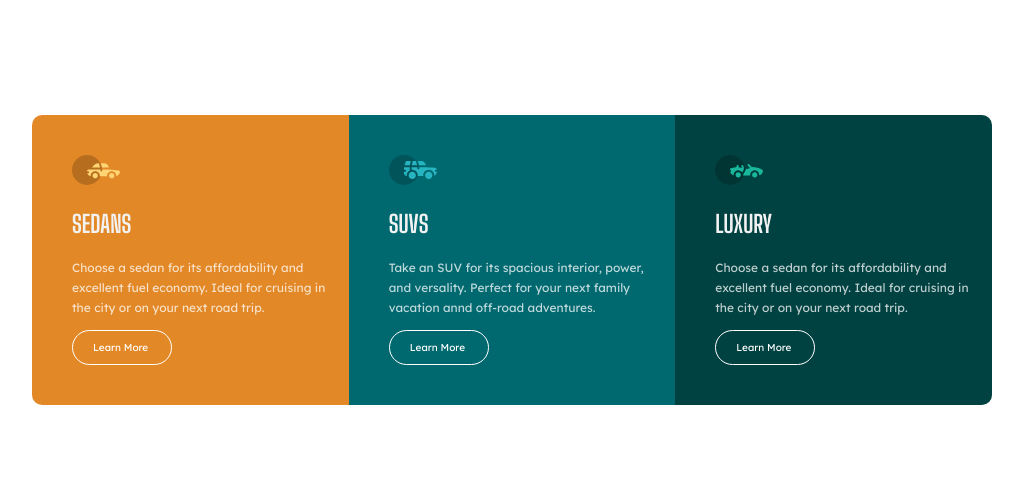
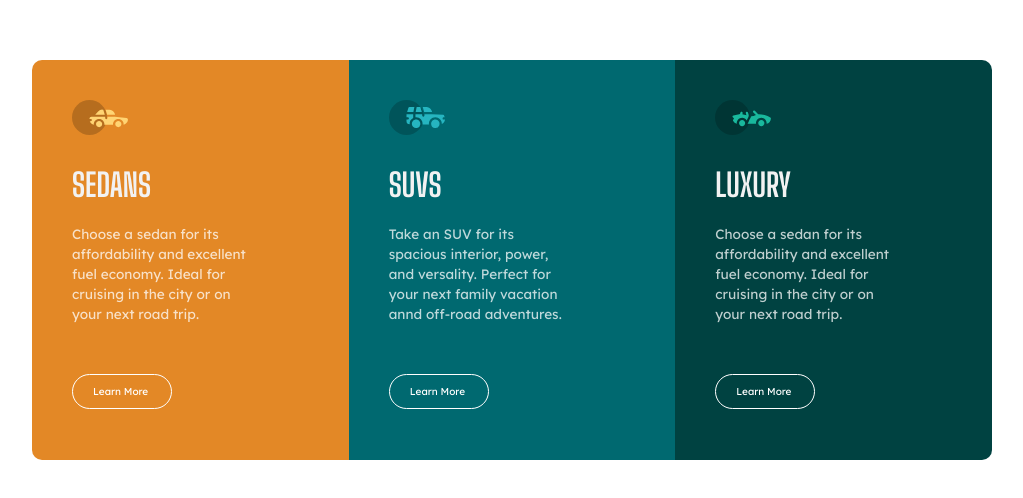
Before and after one commit to sreehariv-code/3-column-preview-card-component-main, a plain HTML site: page index.html in a window 1280 px wide. Shown: the part 148-646 px from the top of the page, without its empty margins (128-1151 px from the left). Drawn offline with Linux system fonts and the light colour scheme.

Commit message:
Updated the stylesheets

```diff
--- a/style.scss
+++ b/style.scss
@@ -99,5 +99,22 @@
     min-width: 960px;
     display: flex;
     flex-direction: row;
+    height: 400px;
+
+    h1 {
+      margin-bottom: 20px;
+      font-size: 2em;
+    }
+  }
+
+  .cars p {
+    font-size: 0.85em;
+    width: 70%;
+    line-height: 20px;
+    margin-top: 0;
+  }
+
+  .cars img {
+    height: 35px;
   }
 }
```
Also changed, not shown: style.css, 1 other file.
